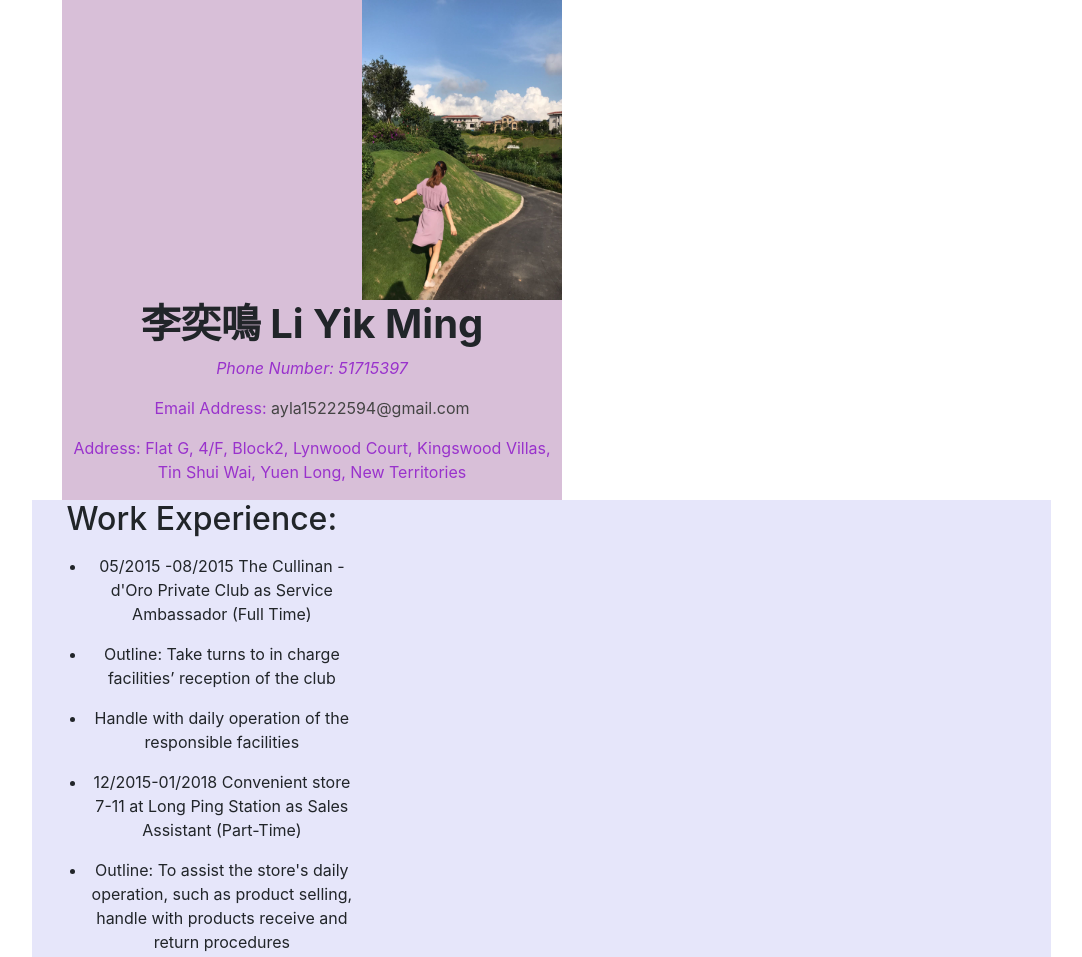
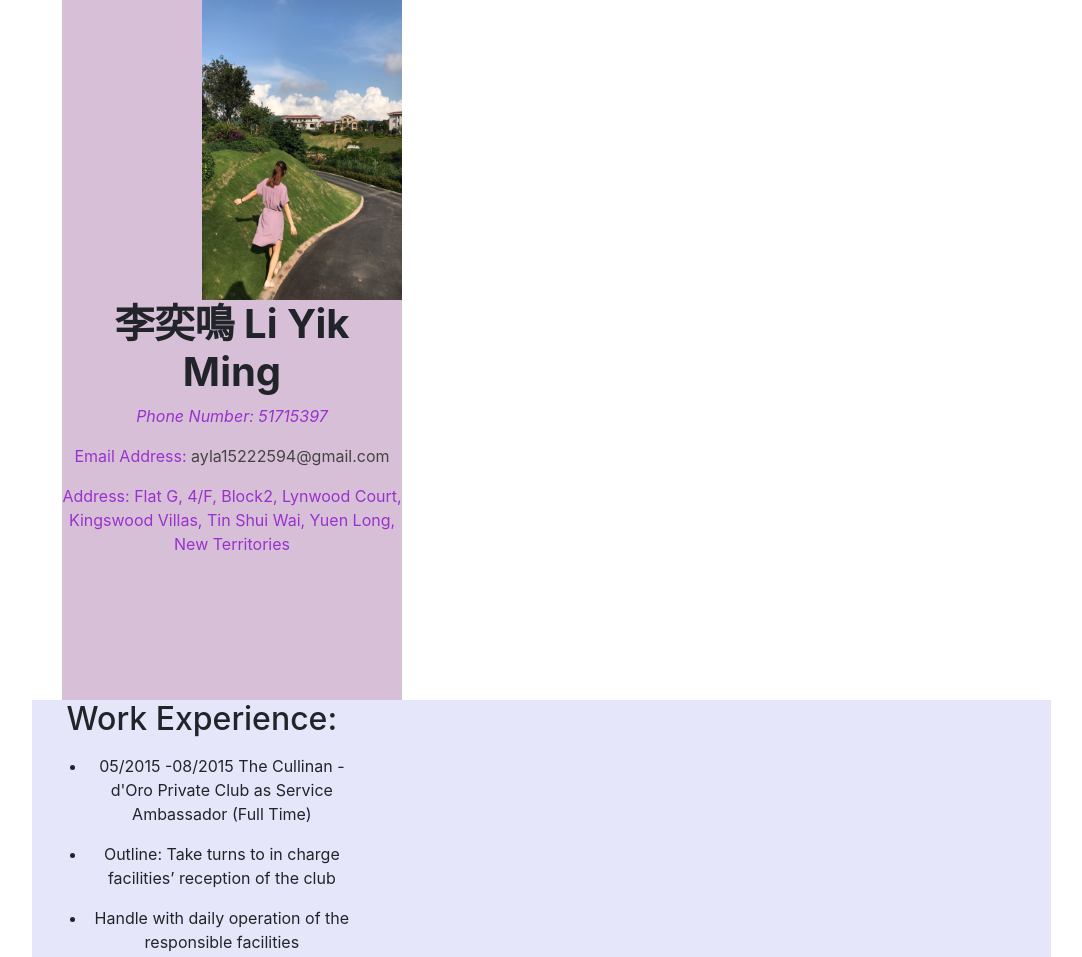
Before and after one commit to AylaLi123/AylaLi123.github.io, a plain HTML site: page index.html in a window 1280 px wide. Shown: the top 957 px of the page, without its empty margins (38-1120 px from the left). Drawn offline with nearby package versions, Linux system fonts and the light colour scheme; files that its build step writes are made by us from their sources.

Commit message:
Update index.html

```diff
--- a/index.html
+++ b/index.html
@@ -18,8 +18,7 @@
   </head>
     <style>
 	.blockThistle{
-		width:500px;
-			height:500px;
+			height:700px;
 			background: #D8BFD8;
 		 text-align: center;
 
```
